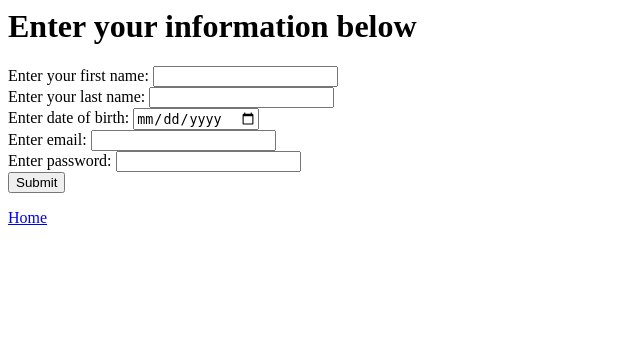
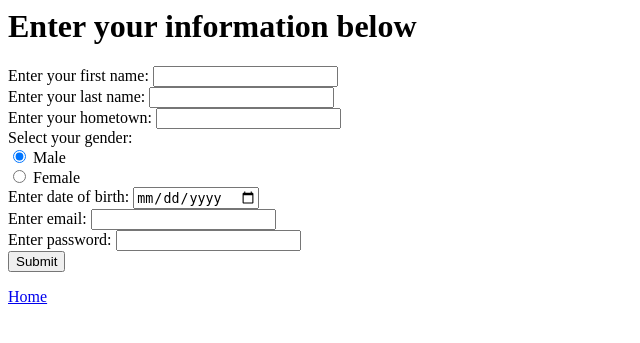
Before and after one commit to CFangBursTy/cs660PA1, a Flask app: page /register in a window 1280 px wide. Shown: the top 343 px of the page, without its empty margins (0-640 px from the left). Run offline with Flask 2, Linux system fonts and the light colour scheme; data comes from the database, SQL or seed files in the repository.

Commit message:
switch to our database/register fixed

```diff
--- a/app.py
+++ b/app.py
@@ -25,7 +25,7 @@ app.secret_key = 'super secret string'  # Change this!
 # These will need to be changed according to your creditionals
 app.config['MYSQL_DATABASE_USER'] = 'root'
 app.config['MYSQL_DATABASE_PASSWORD'] = 'Hellcat'
-app.config['MYSQL_DATABASE_DB'] = 'photoshare'
+app.config['MYSQL_DATABASE_DB'] = 'photoshare_pa'
 app.config['MYSQL_DATABASE_HOST'] = 'localhost'
 mysql.init_app(app)
 
@@ -133,16 +133,23 @@ def register():
 @app.route("/register", methods=['POST'])
 def register_user():
     try:
+        fn = request.form.get('first name')
+        ln = request.form.get('last name')
+        gender = request.form.get('gender')
+        hometown = request.form.get('homet')
         email = request.form.get('email')
         password = request.form.get('password')
+        dob = request.form.get('dob')
     except:
-        print(
-            "couldn't find all tokens")  # this prints to shell, end users will not see this (all print statements go to shell)
+        print("couldn't find all tokens")  # this prints to shell, end users will not see this (all print statements go to shell)
         return flask.redirect(flask.url_for('register'))
     cursor = conn.cursor()
     test = isEmailUnique(email)
     if test:
-        print(cursor.execute("INSERT INTO Users (email, password) VALUES ('{0}', '{1}')".format(email, password)))
+        if dob == '':
+            dob = '0001-01-01'
+        print(cursor.execute("INSERT INTO users (Lastname, Password, Firstname, Gender, Hometown, Birthdate, Email) "
+                             "VALUES ('{0}', '{1}', '{2}', '{3}', '{4}', '{5}', '{6}')".format(ln, password, fn, gender, hometown, dob, email)))
         conn.commit()
         # log user in
         user = User()
--- a/templates/register.html
+++ b/templates/register.html
@@ -12,15 +12,22 @@
         <div id="content">
             <form method="post" action="{{ url_for('register_user') }}">
                 <label for="first name">Enter your first name:</label>
-                <input type="text" name="Firstname" /><br />
+                <input type="text" name="first name" required="true"/><br />
                 <label for="last name">Enter your last name:</label>
-                <input type="text" name="Lastname" /><br />
-                <label for="date of birth">Enter date of birth:</label>
-                <input type="date" name="Dateofbirth" /><br />
+                <input type="text" name="last name" required="true" /><br />
+                <label for="hometown">Enter your hometown:</label>
+                <input type="text" name="hometown" required="true"/><br />
+
+                <label for="gender">Select your gender:</label><br />
+                <input type="radio" name="gender" value="male" checked> Male<br>
+                <input type="radio" name="gender" value="female"> Female<br>
+
+                <label for="dob">Enter date of birth:</label>
+                <input type="date" name="dob" /><br />
                 <label for="email">Enter email:</label>
-                <input type="email" name="email" /><br />
+                <input type="email" name="email" required="true" /><br />
                 <label for="password">Enter password:</label>
-                <input type="password" name="password" /><br />
+                <input type="password" name="password" required="true" /><br />
                 <input type="submit" />
             </form>
          </div>
```
